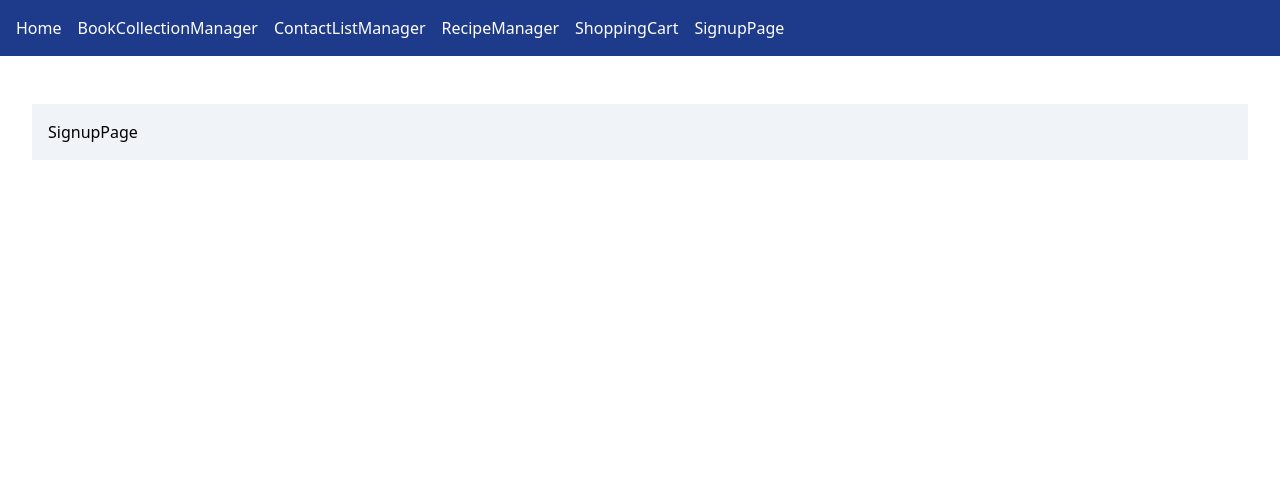
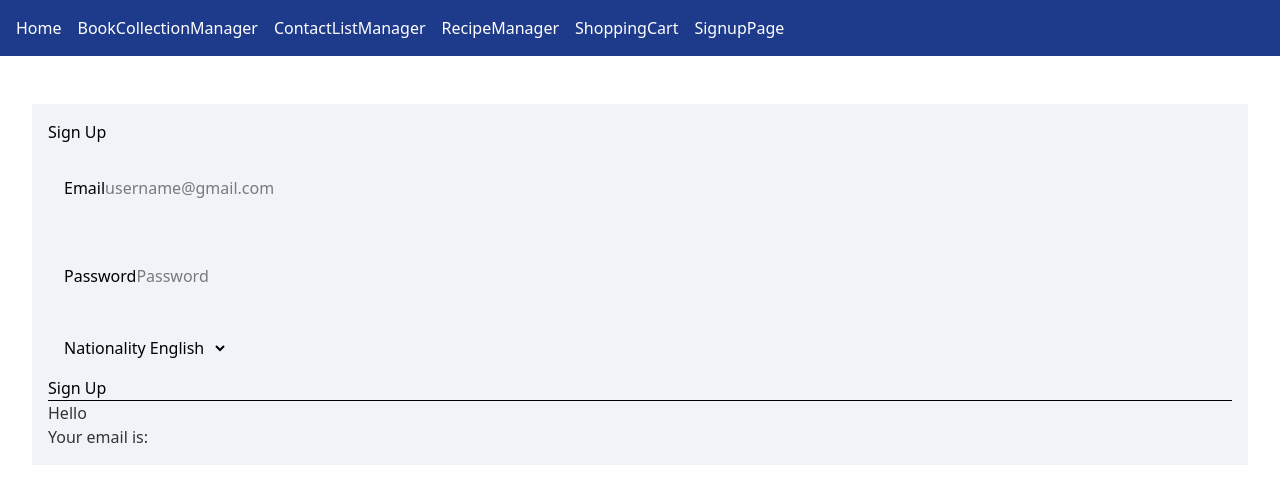
Before and after one commit to vickneee/cm1, a React (Vite) app: page /#/signup in a window 1280 px wide. Shown: the top 504 px of the page. Built offline with nearby package versions, Linux system fonts and the light colour scheme.

Commit message:
Add Signup page

```diff
--- a/src/components/SignupPage/SignupPage.jsx
+++ b/src/components/SignupPage/SignupPage.jsx
@@ -1,11 +1,114 @@
-import React from 'react'
+import { useState } from "react";
+import "./SignupPage.css";
 
-function SignupPage() {
+const SignupPage = () => {
+  const [email, setEmail] = useState("");
+  const [password, setPassword] = useState("");
+  const [nationality, setNationality] = useState("en");
+  const [emailValid, setEmailValid] = useState(null);
+  const [passwordStrong, setPasswordStrong] = useState(null);
+
+  const validateEmail = (email) => /^[^\s@]+@[^\s@]+\.[^\s@]+$/.test(email);
+
+  const validatePassword = (password) => password.length >= 8;
+
+  const handleEmailChange = (e) => {
+    const value = e.target.value;
+    setEmail(value);
+    setEmailValid(value === "" ? null : validateEmail(value));
+  };
+
+  const handlePasswordChange = (e) => {
+    const value = e.target.value;
+    setPassword(value);
+    setPasswordStrong(value === "" ? null : validatePassword(value));
+  };
+
+  const greetings = {
+    fi: "Moi",
+    en: "Hello",
+    de: "Hallo",
+    fr: "Bonjour",
+  };
+
+  const yourEmailIs = {
+    fi: "Sähköpostisi on:",
+    en: "Your email is:",
+    de: "Deine E-Mail ist:",
+    fr: "Votre e-mail est:",
+  };
+
   return (
-    <div>
-      SignupPage
-    </div>
-  )
-}
+      <div>
+        <h2>Sign Up</h2>
+        <form>
+          <div className="mb-8">
+            <label htmlFor="email">
+              Email
+            </label>
+            <input
+                type="email"
+                id="email"
+                name="email"
+                placeholder="username@gmail.com"
+                value={email}
+                onChange={handleEmailChange}
+            />
+            {emailValid === false && (
+                <p>Invalid email address</p>
+            )}
+            {emailValid === true && (
+                <p>You typed a valid email</p>
+            )}
+          </div>
+          <div>
+            <label
+                htmlFor="password">
+              Password
+            </label>
+            <input
+                type="password"
+                id="password"
+                name="password"
+                placeholder="Password"
+                value={password}
+                onChange={handlePasswordChange}
+            />
+            {passwordStrong === false && (
+                <p>Your password is too weak</p>
+            )}
+            {passwordStrong === true && (
+                <p >Strong password</p>
+            )}
+          </div>
+          <div>
+            <label
+                htmlFor="nationality">
+              Nationality
+            </label>
+            <select
+                id="nationality"
+                name="nationality"
+                value={nationality}
+                onChange={(e) => setNationality(e.target.value)}>
+              <option value="fi">Finnish</option>
+              <option value="en">English</option>
+              <option value="de">German</option>
+              <option value="fr">French</option>
+            </select>
+          </div>
+          <button
+              type="submit">
+            Sign Up
+          </button>
+          <hr />
+          <p>{greetings[nationality]}</p>
+          <p >
+            {yourEmailIs[nationality]} {email}
+          </p>
+        </form>
+      </div>
+  );
+};
 
-export default SignupPage
+export default SignupPage;
```
